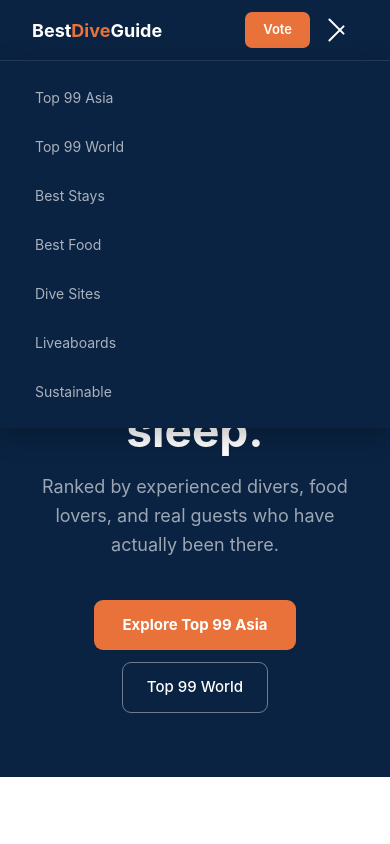
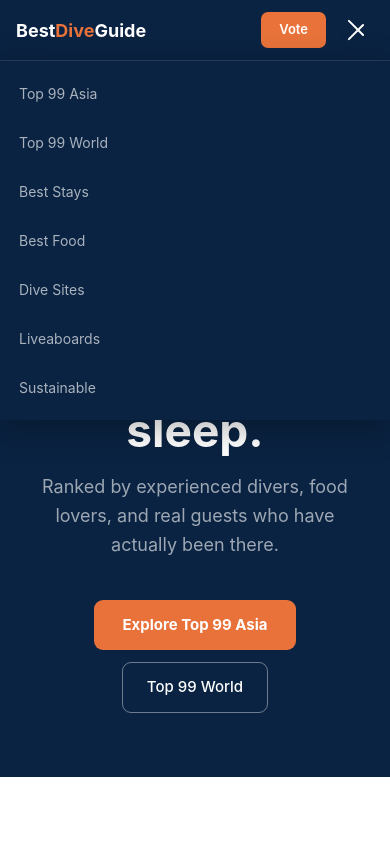
Before and after one commit to nicvdb80-cell/bestdiveguide, a Next.js app: page / in a window 390 px wide. Both pictures are taken after a click on the button "Menu". Shown: the top 844 px of the page. Built offline with nearby package versions, Linux system fonts and the light colour scheme.

Commit message:
fix: polished hamburger nav, closes on navigate

```diff
--- a/src/components/Nav.tsx
+++ b/src/components/Nav.tsx
@@ -2,7 +2,7 @@
 
 import Link from "next/link"
 import { usePathname } from "next/navigation"
-import { useState } from "react"
+import { useState, useEffect } from "react"
 
 const navLinks = [
   { href: "/top100", label: "Top 99 Asia" },
@@ -18,52 +18,26 @@ export default function Nav() {
   const pathname = usePathname()
   const [open, setOpen] = useState(false)
 
+  useEffect(() => { setOpen(false) }, [pathname])
+
   return (
-    <nav style={{background:"#0A2342",height:"60px",display:"flex",alignItems:"center",justifyContent:"space-between",padding:"0 2rem",position:"sticky",top:0,zIndex:100,boxShadow:"0 2px 12px rgba(0,0,0,0.18)"}}>
-      <Link href="/" style={{color:"#fff",fontWeight:700,fontSize:"18px",textDecoration:"none",flexShrink:0}}>
+    <nav style={{background:"#0A2342",height:60,display:"flex",alignItems:"center",justifyContent:"space-between",padding:"0 clamp(1rem,3vw,2rem)",position:"sticky",top:0,zIndex:200,boxShadow:"0 2px 12px rgba(0,0,0,0.18)"}}>
+      <Link href="/" style={{color:"#fff",fontWeight:700,fontSize:18,textDecoration:"none",flexShrink:0}}>
         Best<span style={{color:"#E8723A"}}>Dive</span>Guide
       </Link>
-
-      <div style={{display:"flex",alignItems:"center",gap:"12px"}}>
-        <Link href="/vote" style={{background:"#E8723A",color:"#fff",padding:"8px 18px",borderRadius:"7px",textDecoration:"none",fontSize:"13px",fontWeight:600}}>
-          Vote
-        </Link>
-
-        <button
-          onClick={() => setOpen(!open)}
-          aria-label="Menu"
-          style={{background:"none",border:"none",cursor:"pointer",padding:"6px",display:"flex",flexDirection:"column",gap:"5px",justifyContent:"center",alignItems:"center",width:"36px",height:"36px"}}
-        >
-          <span style={{display:"block",width:"22px",height:"2px",background:"#fff",borderRadius:"2px",transition:"transform 0.2s",transform:open?"rotate(45deg) translateY(5px)":"none"}} />
-          <span style={{display:"block",width:"22px",height:"2px",background:"#fff",borderRadius:"2px",transition:"opacity 0.2s",opacity:open?0:1}} />
-          <span style={{display:"block",width:"22px",height:"2px",background:"#fff",borderRadius:"2px",transition:"transform 0.2s",transform:open?"rotate(-45deg) translateY(-5px)":"none"}} />
+      <div style={{display:"flex",alignItems:"center",gap:12}}>
+        <Link href="/vote" style={{background:"#E8723A",color:"#fff",padding:"8px 18px",borderRadius:7,textDecoration:"none",fontSize:13,fontWeight:600}}>Vote</Link>
+        <button onClick={()=>setOpen(!open)} aria-label="Menu" style={{background:"none",border:"none",cursor:"pointer",padding:6,display:"flex",flexDirection:"column",gap:5,width:36,height:36,justifyContent:"center",alignItems:"center"}}>
+          <span style={{display:"block",width:22,height:2,background:"#fff",borderRadius:2,transition:"all .25s",transform:open?"rotate(45deg) translate(3.5px,3.5px)":"none"}}/>
+          <span style={{display:"block",width:22,height:2,background:"#fff",borderRadius:2,transition:"opacity .2s",opacity:open?0:1}}/>
+          <span style={{display:"block",width:22,height:2,background:"#fff",borderRadius:2,transition:"all .25s",transform:open?"rotate(-45deg) translate(3.5px,-3.5px)":"none"}}/>
         </button>
       </div>
-
-      {open && (
-        <div style={{position:"absolute",top:"60px",left:0,right:0,background:"#0A2342",borderTop:"1px solid rgba(255,255,255,0.1)",boxShadow:"0 8px 24px rgba(0,0,0,0.25)",zIndex:99,padding:"12px 0"}}>
-          {navLinks.map(link => (
-            <Link
-              key={link.href}
-              href={link.href}
-              onClick={() => setOpen(false)}
-              style={{
-                display:"block",
-                padding:"14px 2rem",
-                color: pathname === link.href ? "#fff" : "rgba(255,255,255,0.65)",
-                fontWeight: pathname === link.href ? 700 : 400,
-                fontSize:"14px",
-                textDecoration:"none",
-                borderLeft: pathname === link.href ? "3px solid #E8723A" : "3px solid transparent",
-                background: pathname === link.href ? "rgba(255,255,255,0.05)" : "transparent",
-                transition:"background 0.15s",
-              }}
-            >
-              {link.label}
-            </Link>
-          ))}
-        </div>
-      )}
+      {open && <div style={{position:"absolute",top:60,left:0,right:0,background:"#0A2342",borderTop:"1px solid rgba(255,255,255,0.1)",boxShadow:"0 8px 32px rgba(0,0,0,0.3)",zIndex:199,padding:"8px 0"}} onClick={()=>setOpen(false)}>
+        {navLinks.map(l=>(
+          <Link key={l.href} href={l.href} style={{display:"block",padding:"14px clamp(1rem,3vw,2rem)",color:pathname===l.href?"#fff":"rgba(255,255,255,0.65)",fontWeight:pathname===l.href?700:400,fontSize:14,textDecoration:"none",borderLeft:pathname===l.href?"3px solid #E8723A":"3px solid transparent",background:pathname===l.href?"rgba(255,255,255,0.05)":"transparent"}}>{l.label}</Link>
+        ))}
+      </div>}
     </nav>
   )
 }
```
